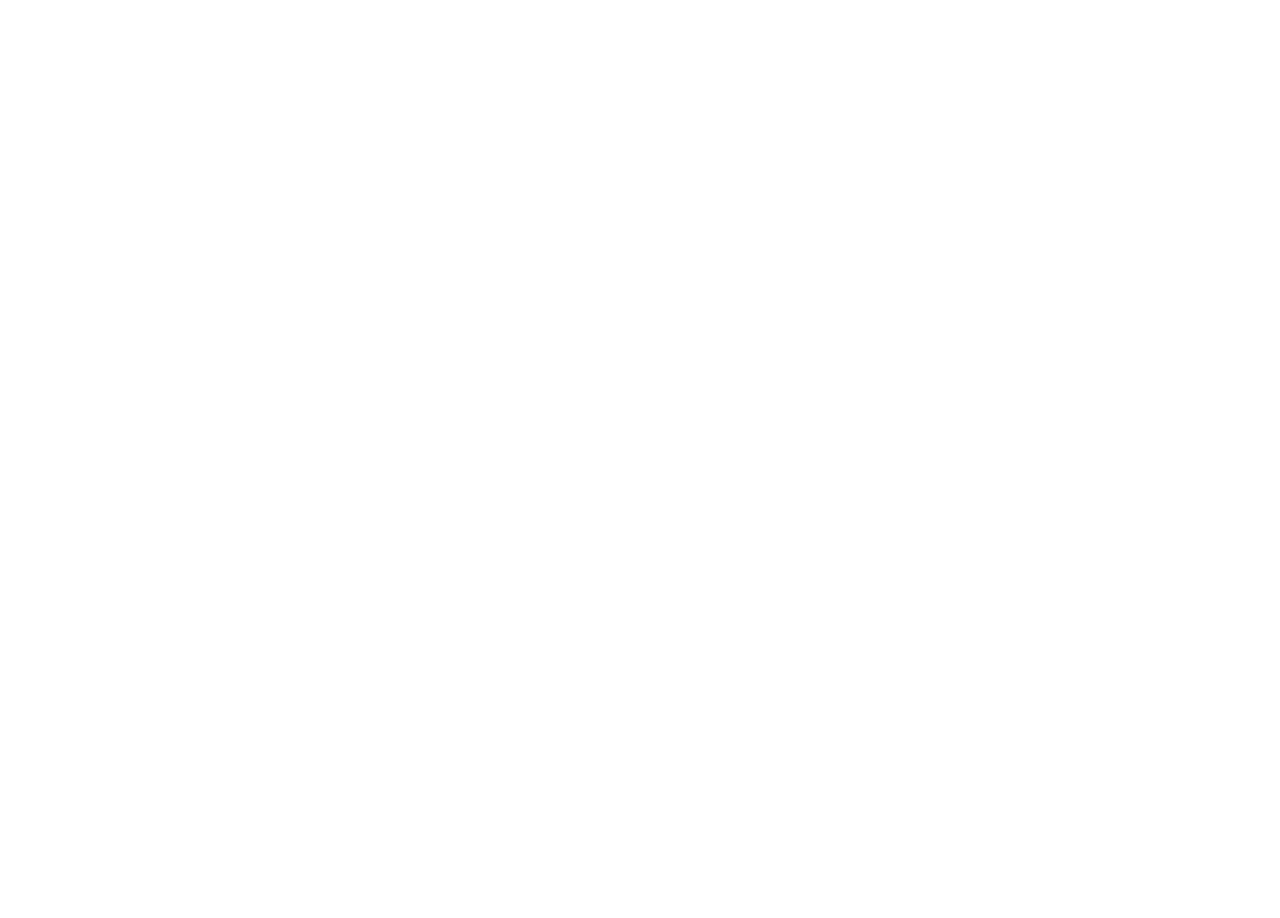
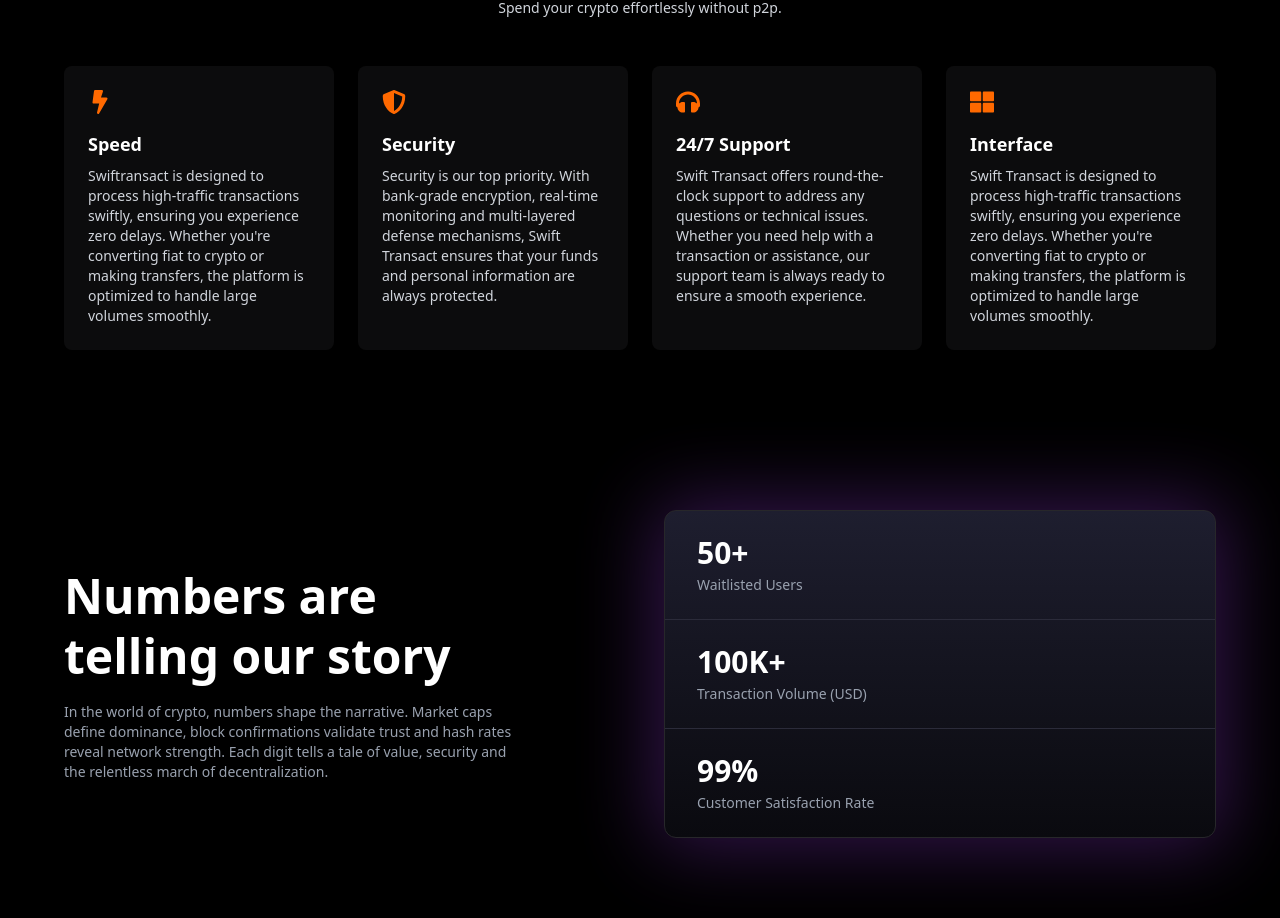
Before and after one commit to swiftransact/swiftransact-landing-page, a React (Vite) app: page / in a window 1280 px wide. Shown: the part 938-1856 px from the top of the page. Before the commit the page ends 800 px from the top, so only its background shows below. Built offline with nearby package versions, Linux system fonts and the light colour scheme.

Commit message:
add features and stats component

```diff
--- a/package.json
+++ b/package.json
@@ -13,7 +13,8 @@
     "@tailwindcss/vite": "^4.1.4",
     "lucide-react": "^0.511.0",
     "react": "^18.3.1",
-    "react-dom": "^18.3.1"
+    "react-dom": "^18.3.1",
+    "react-icons": "^5.5.0"
   },
   "devDependencies": {
     "@eslint/js": "^9.17.0",
--- a/src/App.jsx
+++ b/src/App.jsx
@@ -1,11 +1,15 @@
 import "react";
 import Hero from "./components/Hero";
+import Features from "./components/Features";
+import Stats from "./components/Stats";
 
 function App() {
 
   return (
     <>
       <Hero />
+      <Features />
+      <Stats />
     </>
   );
 }
--- /dev/null
+++ b/src/components/Features.jsx
@@ -0,0 +1,58 @@
+import { FaBolt, FaShieldAlt, FaHeadphones, FaThLarge } from "react-icons/fa";
+
+export default function Features() {
+  const features = [
+    {
+      title: "Speed",
+      icon: <FaBolt size={24} />,
+      description:
+        "Swiftransact is designed to process high-traffic transactions swiftly, ensuring you experience zero delays. Whether you're converting fiat to crypto or making transfers, the platform is optimized to handle large volumes smoothly.",
+    },
+    {
+      title: "Security",
+      icon: <FaShieldAlt size={24} />,
+      description:
+        "Security is our top priority. With bank-grade encryption, real-time monitoring and multi-layered defense mechanisms, Swift Transact ensures that your funds and personal information are always protected.",
+    },
+    {
+      title: "24/7 Support",
+      icon: <FaHeadphones size={24} />,
+      description:
+        "Swift Transact offers round-the-clock support to address any questions or technical issues. Whether you need help with a transaction or assistance, our support team is always ready to ensure a smooth experience.",
+    },
+    {
+      title: "Interface",
+      icon: <FaThLarge size={24} />,
+      description:
+        "Swift Transact is designed to process high-traffic transactions swiftly, ensuring you experience zero delays. Whether you're converting fiat to crypto or making transfers, the platform is optimized to handle large volumes smoothly.",
+    },
+  ];
+
+  return (
+    <section className="bg-black text-white py-20 px-6">
+      <div className="text-center max-w-3xl mx-auto mb-12">
+        <h2 className="text-lg text-gray-400 font-medium">Why Use Swiftransact</h2>
+        <p className="text-sm text-gray-300 mt-2">
+          Swiftransact offers secure, fast, and easy crypto transactions.
+          <br />
+          Spend your crypto effortlessly without p2p.
+        </p>
+      </div>
+
+      <div className="grid grid-cols-1 md:grid-cols-2 lg:grid-cols-4 gap-6 max-w-6xl mx-auto">
+        {features.map((feature, idx) => (
+          <div
+            key={idx}
+            className={`rounded-lg p-6 bg-zinc-900/50 text-left backdrop-blur-sm hover:bg-zinc-800/70 transition-all ${
+              feature.title ===  "border border-zinc-700"
+            }`}
+          >
+            <div className="text-orange-500 mb-4">{feature.icon}</div>
+            <h3 className="text-white font-semibold text-lg mb-2">{feature.title}</h3>
+            <p className="text-sm text-gray-300">{feature.description}</p>
+          </div>
+        ))}
+      </div>
+    </section>
+  );
+}
--- a/src/components/Navbar.jsx
+++ b/src/components/Navbar.jsx
@@ -10,7 +10,7 @@
       <div className="hidden md:flex space-x-6">
         <a href="#" className="hover:text-orange-500">Home</a>
         <a href="#" className="hover:text-orange-500">About</a>
-        <a href="#" className="hover:text-orange-500">Features</a>
+        <a href="#" className="hover:text-orange-500">Blog</a>
       </div>
 
       <div className="text-2xl font-bold">
--- a/src/components/PillButton.jsx
+++ b/src/components/PillButton.jsx
@@ -5,7 +5,7 @@
     <div className="flex items-center gap-2 bg-black rounded-full px-5 py-2 text-white text-sm md:text-base">
       <span className="font-semibold">Swifttransact Web App</span>
       <span className="text-gray-400">|</span>
-      <button className="text-gray-400 hover:text-orange-500 transition flex items-center gap-1">
+      <button className="text-gray-400 hover:text-orange-500 transition flex items-center gap-1 cursor-pointer">
         Join waitlist
         <span className="text-white">&rarr;</span>
       </button>
--- /dev/null
+++ b/src/components/Stats.jsx
@@ -0,0 +1,52 @@
+export default function Stats() {
+  const stats = [
+    {
+      value: "50+",
+      label: "Waitlisted Users",
+    },
+    {
+      value: "100K+",
+      label: "Transaction Volume (USD)",
+    },
+    {
+      value: "99%",
+      label: "Customer Satisfaction Rate",
+    },
+  ];
+
+  return (
+    <section className="bg-black text-white py-20 px-6">
+      <div className="max-w-6xl mx-auto grid grid-cols-1 md:grid-cols-2 gap-12 items-center">
+        {/* Text Side */}
+        <div>
+          <h2 className="text-4xl md:text-5xl font-bold mb-4 leading-tight">
+            Numbers are <br className="hidden md:block" />
+            telling our story
+          </h2>
+          <p className="text-gray-400 text-sm max-w-md">
+           In the world of crypto, numbers shape the narrative.
+           Market caps define dominance, block confirmations validate trust
+           and hash rates reveal network strength.
+           Each digit tells a tale of value, security
+           and the relentless march of decentralization.
+          </p>
+        </div>
+
+        {/* Stat Box */}
+        <div className="relative">
+          {/* Glow Background */}
+          <div className="absolute -inset-2 rounded-xl bg-purple-500 blur-2xl opacity-30" />
+
+          <div className="relative bg-gradient-to-b from-[#1e1e2f] to-[#0a0a0f] rounded-xl overflow-hidden divide-y divide-[#2b2b3a] backdrop-blur-md border border-zinc-800">
+            {stats.map((stat, index) => (
+              <div key={index} className="px-8 py-6">
+                <h3 className="text-3xl font-bold mb-1">{stat.value}</h3>
+                <p className="text-sm text-gray-400">{stat.label}</p>
+              </div>
+            ))}
+          </div>
+        </div>
+      </div>
+    </section>
+  );
+}
```
Also changed, not shown: 1 other file (tests, documents, lock files or other folders).
